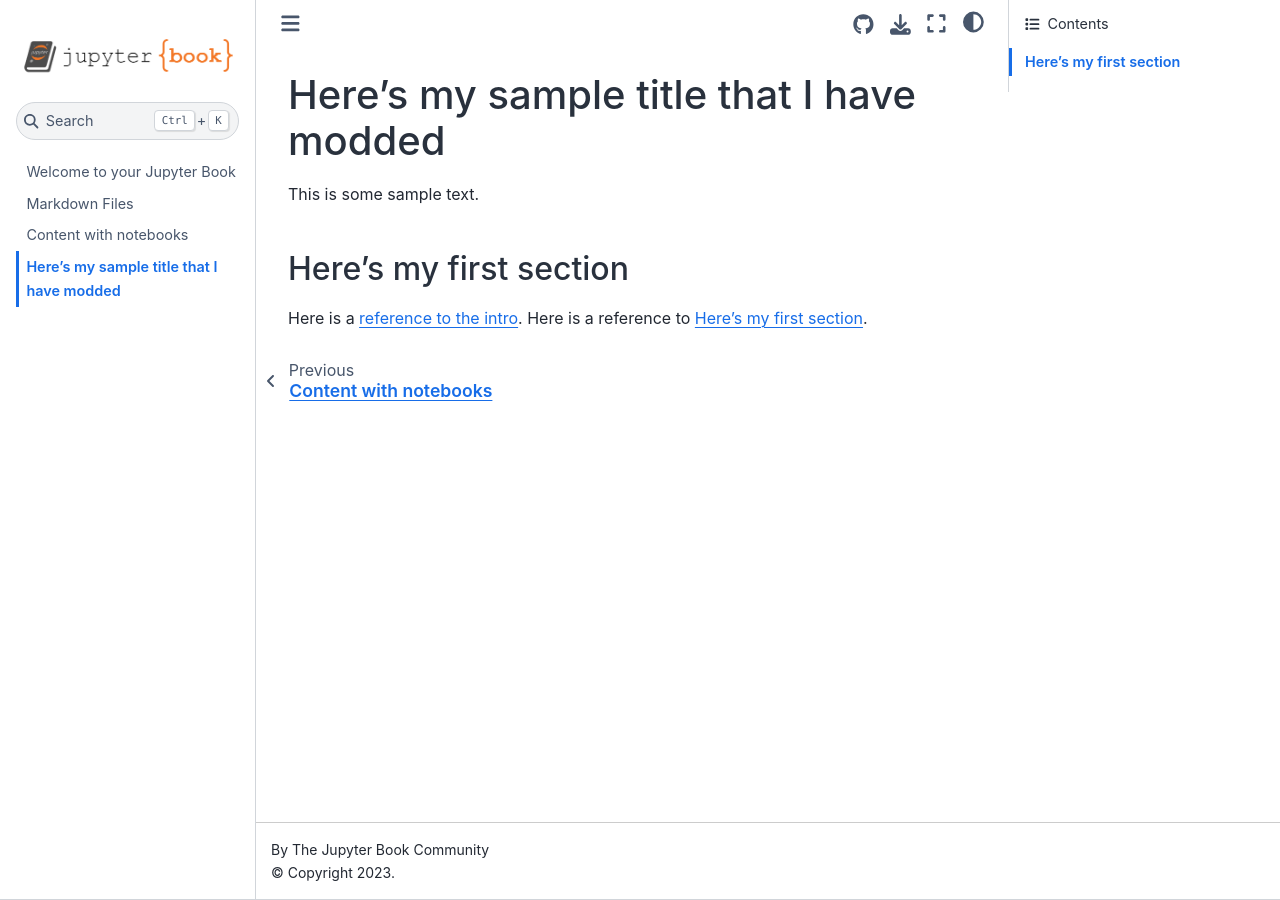
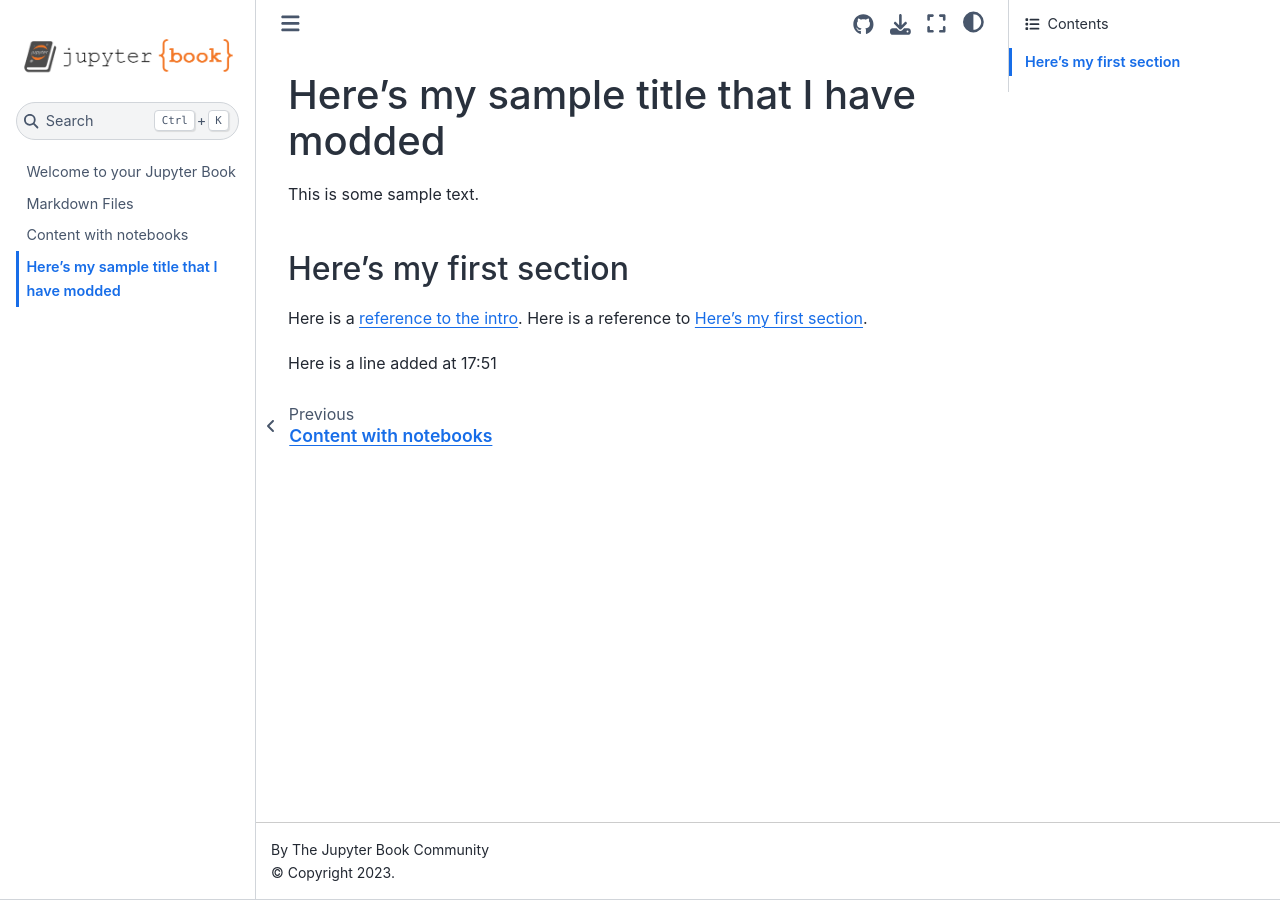
Before and after one commit to helendduncan/test006, a Jupyter Book: the page built from docs/mymarkdown.md, in a window 1280 px wide. Built offline with Jupyter Book 1.0.4 settings and Sphinx 7.4.7 and the Sphinx Book theme 1.1.4, drawn with Linux system fonts in a browser that asks for light colours.

Commit message:
edit mymarkdown

```diff
--- a/docs/mymarkdown.md
+++ b/docs/mymarkdown.md
@@ -6,3 +6,5 @@ This is some sample text.
 ## Here's my first section
 
 Here is a [reference to the intro](intro.md). Here is a reference to [](section-label).
+
+Here is a line added at 17:51
```
